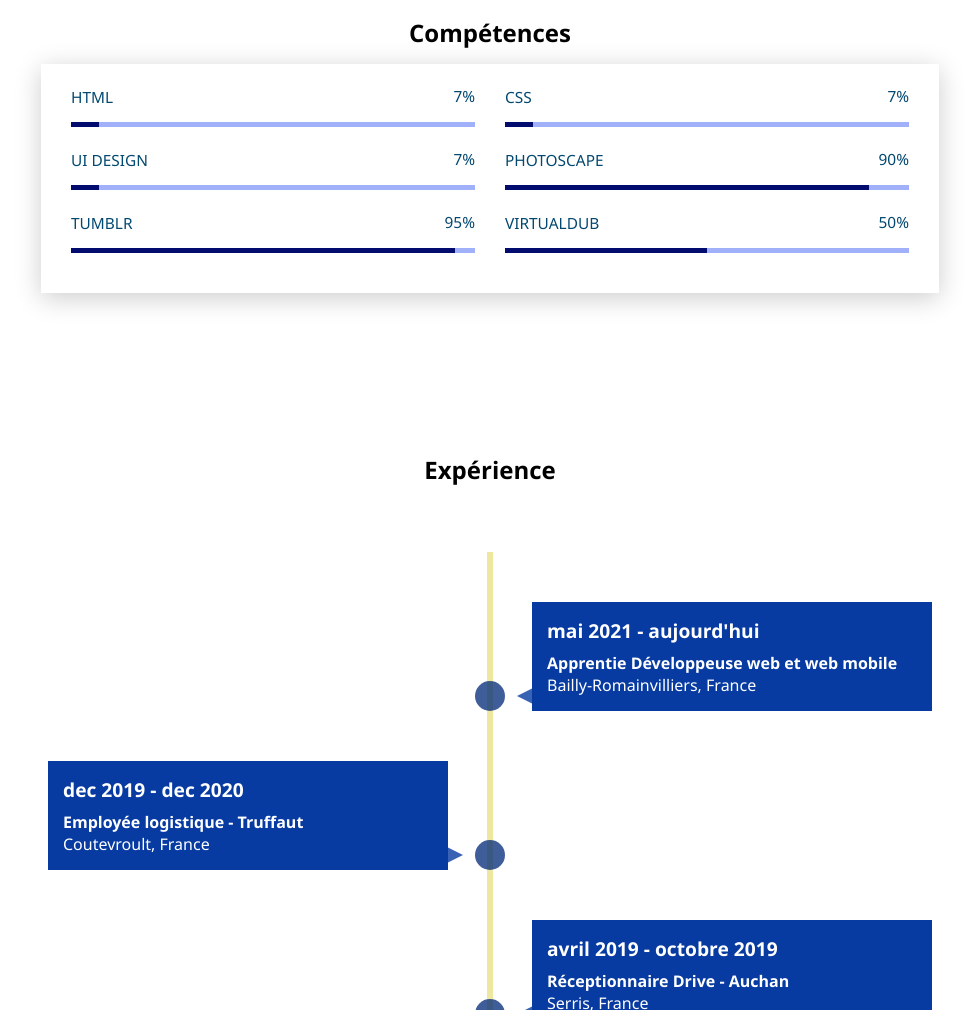
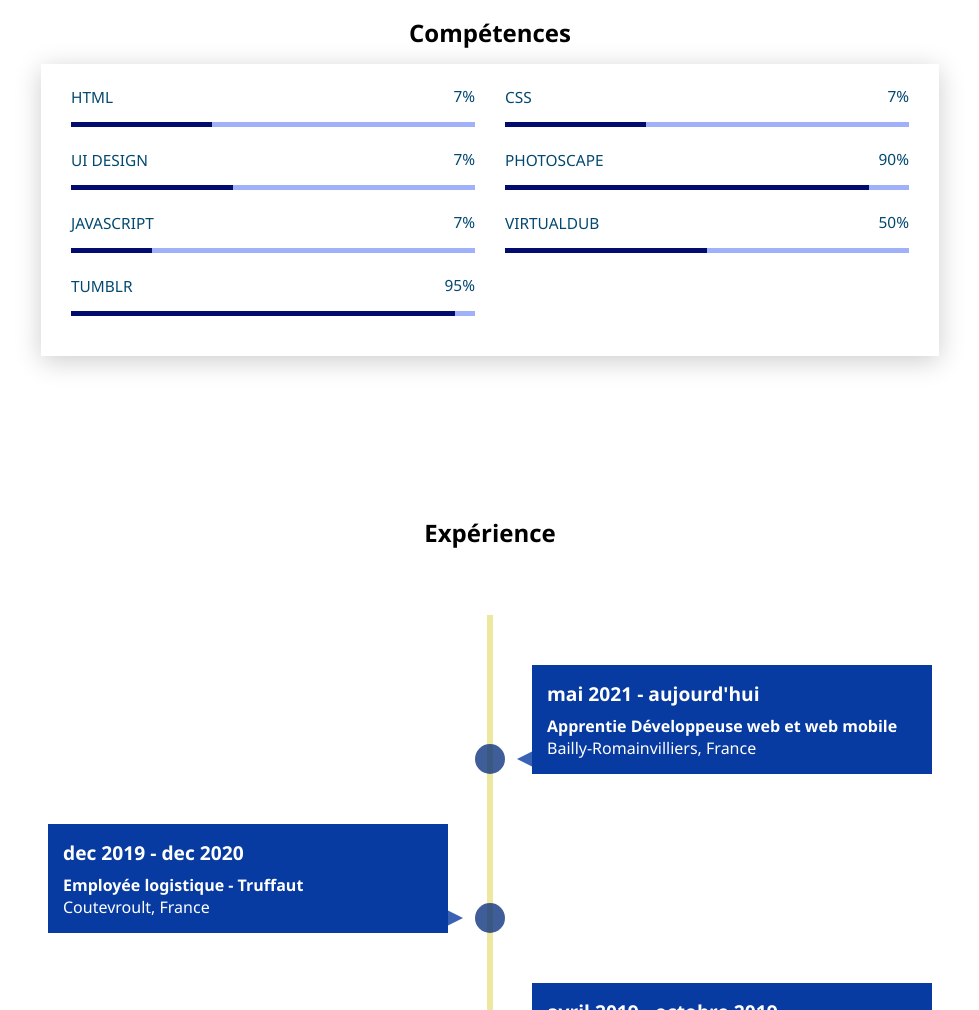
Before and after one commit to Coporolight/decouverte-code-melanie, a website: page index.html in a window 1280 px wide. Shown: the part 1140-2150 px from the top of the page, without its empty margins (150-1129 px from the left). Drawn offline with Linux system fonts and the light colour scheme.

Commit message:
barchange

```diff
--- a/index.html
+++ b/index.html
@@ -45,7 +45,7 @@
                       <div class="progress-container">
                           <span class="progress-badge">HTML</span>
                           <div class="progress">
-                            <div class="progress-bar" style="width: 7%;"></div>
+                            <div class="progress-bar" style="width: 35%;"></div>
                             <span class="progress-value">7%</span>
                           </div>
                         </div>
@@ -54,10 +54,19 @@
                         <div class="progress-container">
                             <span class="progress-badge">UI DESIGN</span>
                             <div class="progress">
-                              <div class="progress-bar" style="width: 7%;"></div>
+                              <div class="progress-bar" style="width: 40%;"></div>
                               <span class="progress-value">7%</span>
                             </div>
                           </div>
+
+                          <div class="progress-container">
+                            <span class="progress-badge">JavaScript</span>
+                            <div class="progress">
+                              <div class="progress-bar" style="width: 20%;"></div>
+                              <span class="progress-value">7%</span>
+                            </div>
+                          </div>
+
                           <!-- Fin .progress-container -->
                           <div class="progress-container">
                             <span class="progress-badge">TUMBLR</span>
@@ -75,7 +84,7 @@
                       <div class="progress-container">
                           <span class="progress-badge">CSS</span>
                           <div class="progress">
-                            <div class="progress-bar" style="width: 7%;"></div>
+                            <div class="progress-bar" style="width: 35%;"></div>
                             <span class="progress-value">7%</span>
                           </div>
                         </div>
```
